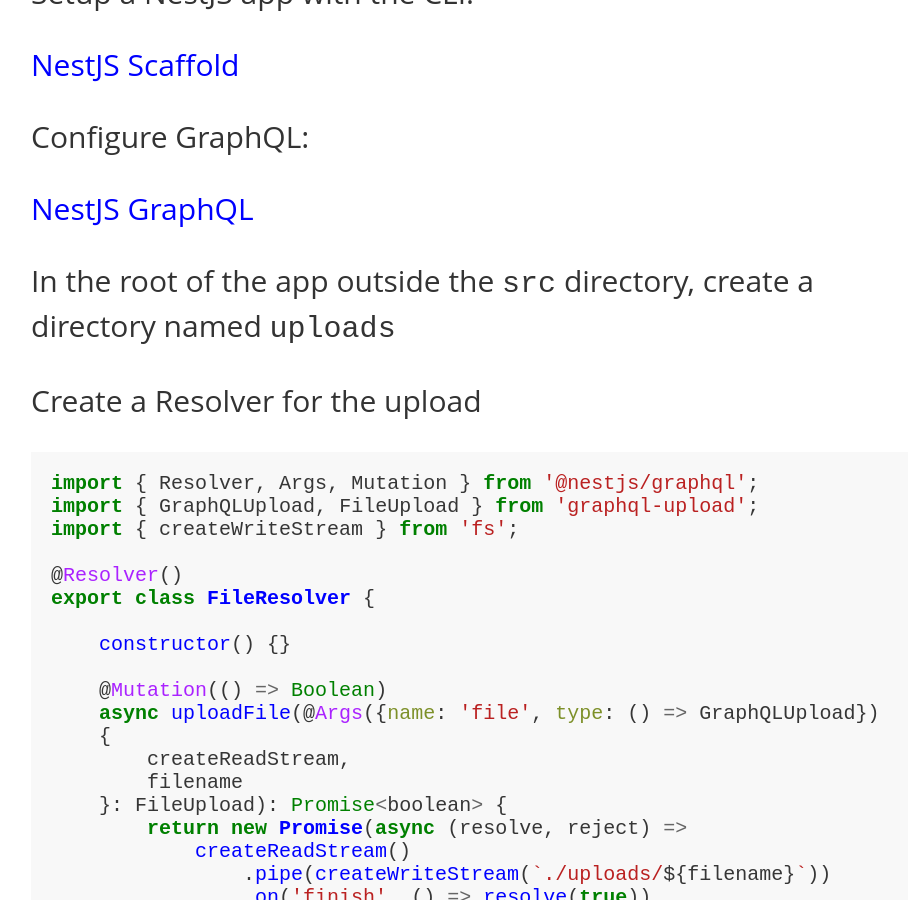
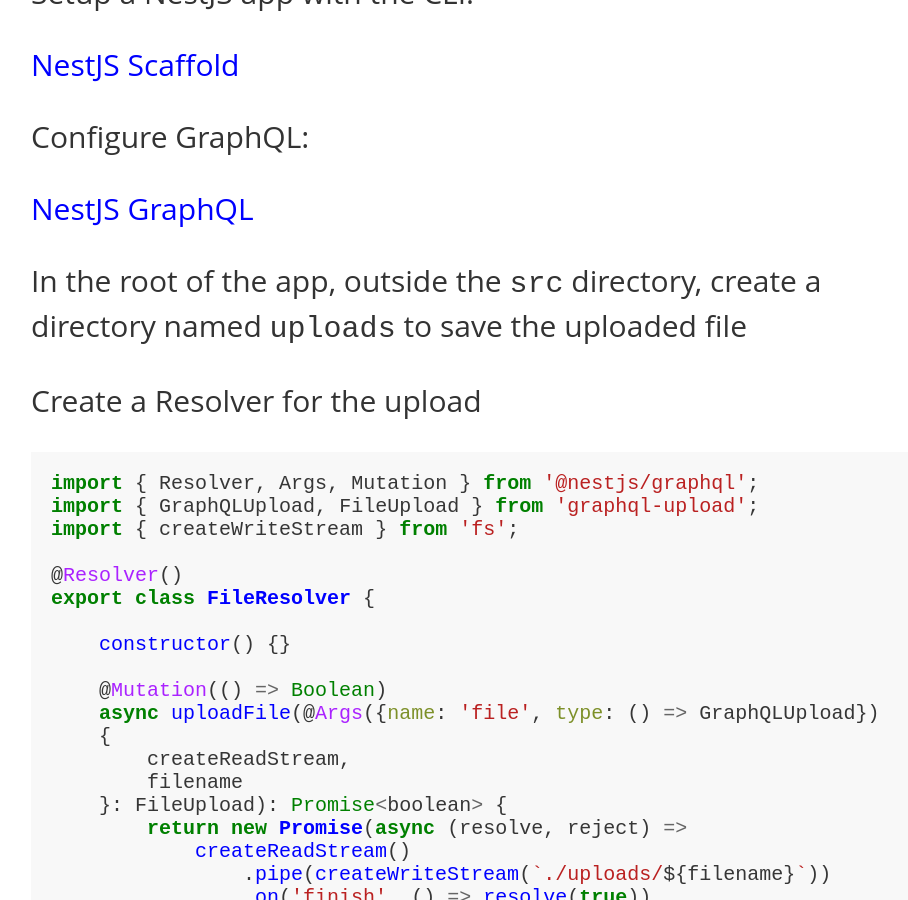
Before and after one commit to stephen-knutter/stephen-knutter.github.io, a Jekyll site: the page built from _posts/2020-02-07-nestjs-graphql-file-upload.md, in a window 1280 px wide and 900 px high, scrolled down 560 px. Shown: the whole window, without its empty margins (161-1069 px from the left). Built offline with Jekyll 4.4.1, drawn with Linux system fonts in a browser that asks for light colours.

Commit message:
fix sentence

````diff
--- a/_posts/2020-02-07-nestjs-graphql-file-upload.md
+++ b/_posts/2020-02-07-nestjs-graphql-file-upload.md
@@ -17,7 +17,7 @@
 
 [NestJS GraphQL](https://docs.nestjs.com/graphql/quick-start)
 
-In the root of the app outside the `src` directory, create a directory named `uploads`
+In the root of the app, outside the `src` directory, create a directory named `uploads` to save the uploaded file
 
 Create a Resolver for the upload
 ```typescript
````
